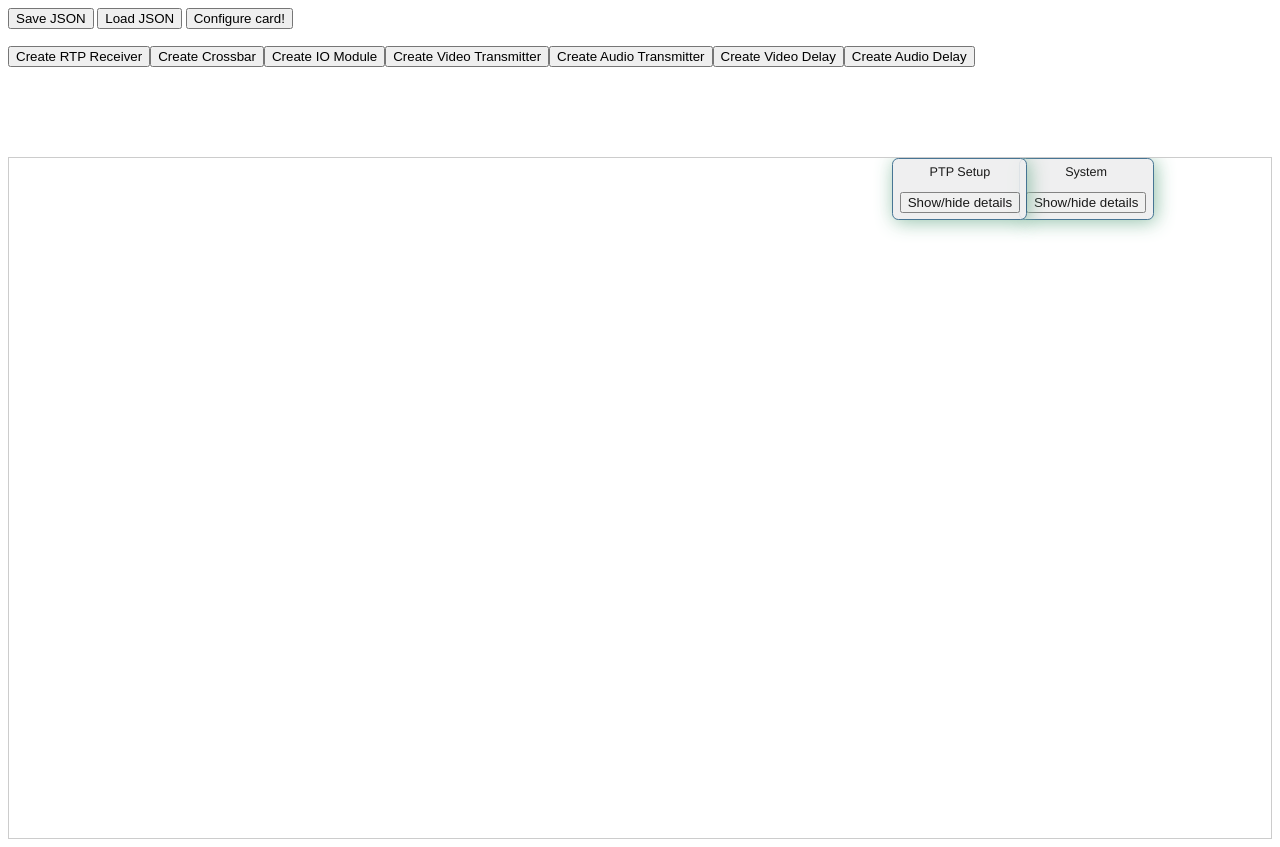
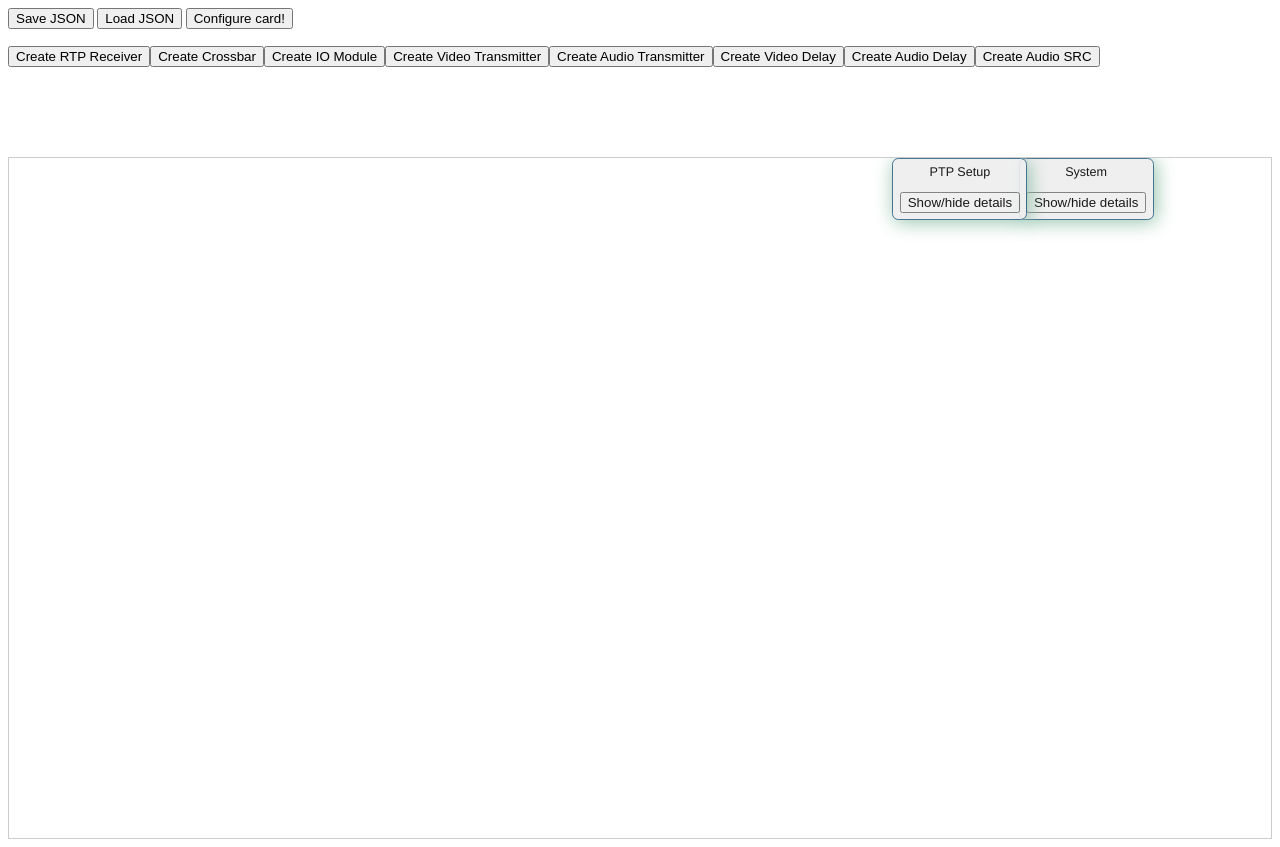
Before and after one commit to Lawo/Vscript, a website: page FRAMEWORK/routing/index.html in a window 1280 px wide. Drawn offline with Linux system fonts and the light colour scheme.

Commit message:
Added audio SRC block

```diff
--- a/FRAMEWORK/routing/routing.css
+++ b/FRAMEWORK/routing/routing.css
@@ -227,7 +227,7 @@ path {
     white-space: pre;
 }
 
-.routing .rtp-receiver, .sdi, .audio-delay, .audio-transmitter, .video-delay, .video-transmitter, .crossbar {
+.routing .rtp-receiver, .sdi, .audio-delay, .audio-transmitter, .video-delay, .video-transmitter, .crossbar, .audio-src {
     border: 1px solid #346789;
     box-shadow: 2px 2px 19px #aaa;
     -o-box-shadow: 2px 2px 19px #aaa;
--- a/FRAMEWORK/routing/routing.js
+++ b/FRAMEWORK/routing/routing.js
@@ -116,17 +116,6 @@ let connectorPaintStyle = {
 		},
 	};
 
-instance.bind("connectionDrag", function(conn) {
-	instance.selectEndpoints({ target: jsPlumb.getSelector(".jtk-node"), scope: conn.scope}).showOverlays();
-});
-
-instance.bind("connectionDragStop", function(conn) {
-	instance.selectEndpoints({ target: jsPlumb.getSelector(".jtk-node"), scope: conn.scope}).hideOverlays();
-});
-
-instance.bind("connectionAborted", function(conn) {
-	instance.selectEndpoints({ target: jsPlumb.getSelector(".jtk-node"), scope: conn.scope}).hideOverlays();
-});
 
 let _addEndpoints = function (toId, sourceAnchors, targetAnchors, params) {
 	for (let i = 0; i < sourceAnchors.length; i++) {
@@ -293,7 +282,7 @@ let _updateEndpoints = function (blockId) {
 			newIo.audio.in = 1;
 		}
 	}
-	else if (["audio_transmitter", "audio_delay", "video_delay"].includes(blockType)) {
+	else if (["audio_transmitter", "audio_delay", "video_delay", "audio_src"].includes(blockType)) {
 		newIo = JSON.parse(JSON.stringify(blockProto[blockType].fixed_endpoints));
 	}
 
@@ -693,16 +682,17 @@ jsPlumb.ready(function () {
 		}
 
 
-		instance.bind("connectionDrag", function (connection) {
-			//console.log("connection " + connection.id + " is being dragged. suspendedElement is ", connection.suspendedElement, " of type ", connection.suspendedElementType);
+
+		instance.bind("connectionDrag", function(conn) {
+			instance.selectEndpoints({ target: jsPlumb.getSelector(".jtk-node"), scope: conn.scope}).showOverlays();
 		});
 
-		instance.bind("connectionDragStop", function (connection) {
-			//console.log("connection " + connection.id + " was dragged");
+		instance.bind("connectionDragStop", function(conn) {
+			instance.selectEndpoints({ target: jsPlumb.getSelector(".jtk-node"), scope: conn.scope}).hideOverlays();
 		});
 
-		instance.bind("connectionMoved", function (params) {
-			//console.log("connection " + params.connection.id + " was moved");
+		instance.bind("connectionAborted", function(conn) {
+			instance.selectEndpoints({ target: jsPlumb.getSelector(".jtk-node"), scope: conn.scope}).hideOverlays();
 		});
 	});
 
@@ -899,4 +889,24 @@ let blockProto = {
 			{id: "delay-time", name: "Delay time (ms)", type: "number", value: 0, range: [0,10000]},
 		]
 	},
+	audio_src: {
+		class: "audio-src",
+		identifier: "audio_src",
+		description: "Audio SRC",
+		config_array: "srcs",
+		instances: [],
+		max_instances: 24,
+		deletable: true,
+		required: false,
+		fixed_endpoints: {
+			video: { in: 0, out: 0},
+			audio: { in: 1, out: 1},
+		},
+		parameters: [
+			{id: "channels", name: "SRC Channels", type: "select",
+				value: ["None", "Ch_0_15", "Ch_16_31", "Ch_32_47", "Ch_48_63", "Ch_64_79"],
+				text: ["None", "Ch 1-16", "Ch 17-32", "Ch 33-48", "Ch 49-64", "Ch 65-80"]
+			},
+		]
+	},
 };
```
Also changed, not shown: FRAMEWORK/.eslintrc.js.
